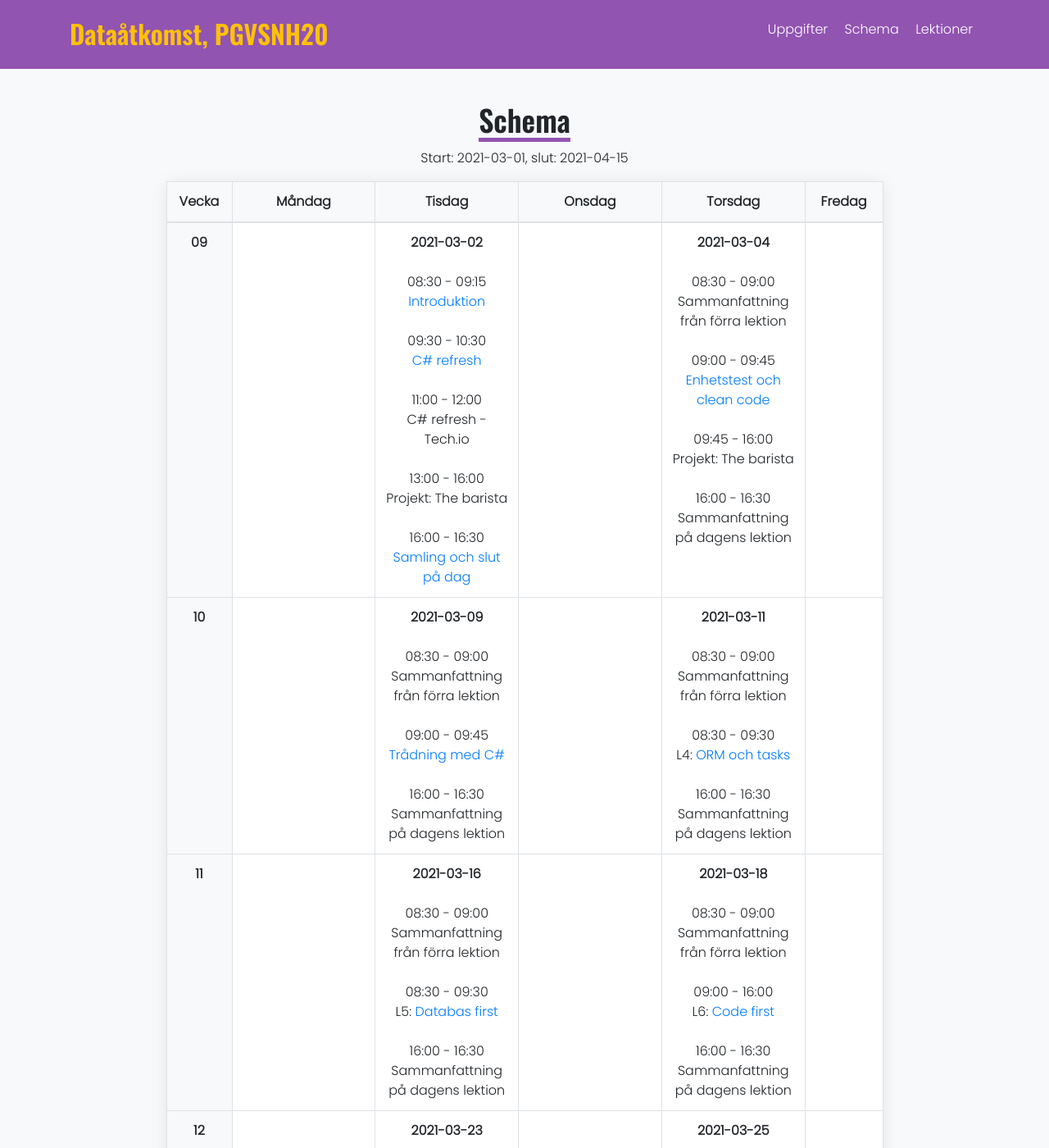
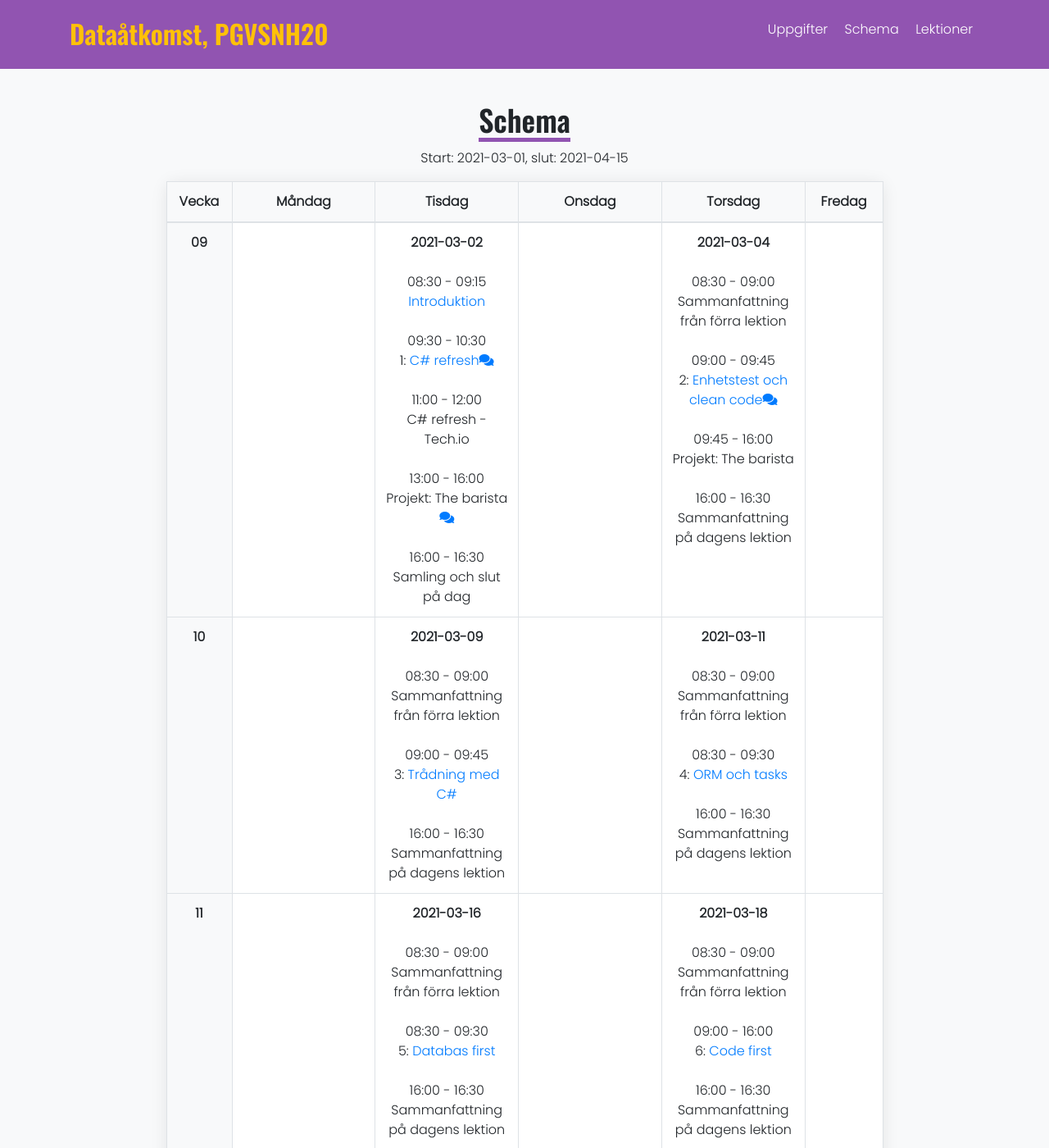
Before and after one commit to PGVSNH20/PGVSNH20-dataatkomst, a Jekyll site: the page built from schedule.md, in a window 1280 px wide and 1400 px high. Shown: the whole window at 82% size. Built offline with Jekyll 4.4.1, drawn with Linux system fonts in a browser that asks for light colours; nearby versions of some CDN libraries; some of the changed text lies outside the part shown.

Commit message:
Updates numbers

```diff
--- a/_data/schedule.yml
+++ b/_data/schedule.yml
@@ -23,6 +23,7 @@ weeks:
     - activity: lecture
       title: "C# refresh"
       titleEn: "C# refresh"
+      number: "1"
       slug: lectures/introduction
       filename: Untitled
       dirname: untitled-lecture
@@ -46,7 +47,6 @@ weeks:
     - activity: standup
       title: "Samling och slut på dag"
       titleEn: "Get together and end of day"
-      slug: lectures/introduction
       description: "Är där frågor? Landing."
       start-full: 20210302T160000
       end-full: 20210302T163000
@@ -64,6 +64,7 @@ weeks:
     - activity: lecture
       title: "Enhetstest och clean code"
       titleEn: "Unit test and clean code"
+      number: "2"
       slug: lectures/cleancode
       description: "Hur kan vi automatisk verificera vår kod och skriva kod som är enklare att läsa"
       start-full: 20210303T090000
@@ -101,6 +102,7 @@ weeks:
     - activity: lecture
       title: "Trådning med C#"
       titleEn: "Threading with C#"
+      number: "3"
       slug: lectures/threading
       description: "Trådar på datorer handlar om att få två sakar att hända samtidigt"
       start-full: 20210309T090000
@@ -124,8 +126,8 @@ weeks:
       end-full: 20210311T090000
     - activity: lecture
       title: "ORM och tasks"
-      titleEn: "Introduction"
-      number: "L4"
+      titleEn: "ORM and tasks"
+      number: "4"
       slug: lectures/ormtask
       description: "ORM och tasks"
       start-full: 20210311T083000
@@ -155,8 +157,8 @@ weeks:
       end-full: 20210316T090000
     - activity: lecture
       title: "Databas first"
-      titleEn: "Introduction"
-      number: "L5"
+      titleEn: "Database first"
+      number: "5"
       slug: lectures/databasefirst
       description: "En teknik vart man börja med att skåpa en databas, kanske man har en eksisterende (legacy) databas"
       start-full: 20210316T083000
@@ -181,7 +183,7 @@ weeks:
     - activity: lecture
       title: "Code first"
       titleEn: "Introduction"
-      number: "L6"
+      number: "6"
       slug: lectures/codefirst
       description: "En teknik vart man skåper en databas utifrån sin kod"
       start-full: 20210318T090000
@@ -212,7 +214,7 @@ weeks:
     - activity: lecture
       title: "Dataåtkomst med Entity Framework"
       titleEn: "Introduction"
-      number: "L7"
+      number: "7"
       slug: lectures/dataaccess
       description: "Dataåtkomst med Entity Framework"
       start-full: 20210323T083000
@@ -237,7 +239,7 @@ weeks:
     - activity: lecture
       title: "Migrations och deployment"
       titleEn: "Introduction"
-      number: "L8"
+      number: "8"
       slug: lectures/migration
       description: "Migrations och deployment"
       start-full: 20210325T083000
@@ -268,7 +270,7 @@ weeks:
     - activity: lecture
       title: "DBContext och Transactions"
       titleEn: "Introduction"
-      number: "L9"
+      number: "9"
       slug: lectures/dbcontext
       description: "DBContext och Transactions"
       start-full: 20210330T083000
@@ -293,7 +295,7 @@ weeks:
     - activity: lecture
       title: "Enhetstest med data"
       titleEn: "Introduction"
-      number: "L10"
+      number: "10"
       slug: lectures/unittestdata
       description: "Enhetstest med data"
       start-full: 20210401T090000
@@ -326,7 +328,7 @@ weeks:
     - activity: lecture
       title: "Datåtkomst och dokument databaser"
       titleEn: "Introduction"
-      number: "L11"
+      number: "11"
       slug: lectures/documentdb
       description: "Datåtkomst och dokument databaser"
       start-full: 20210406T090000
@@ -351,7 +353,7 @@ weeks:
     - activity: lecture
       title: "Prestanda och optimering"
       titleEn: "Introduction"
-      number: "L12"
+      number: "12"
       slug: lectures/performance
       description: "Prestanda och optimering"
       start-full: 20210408T090000
@@ -382,7 +384,7 @@ weeks:
     - activity: lecture
       title: "Datatjänster"
       titleEn: "Introduction"
-      number: "L13"
+      number: "13"
       slug: lectures/dataservices
       description: "Graphql"
       start-full: 20210413T090000
@@ -407,7 +409,6 @@ weeks:
     - activity: lecture
       title: "Ask Almost Anything"
       titleEn: "Introduction"
-      number: "A1"
       slug: aaa/1
       description: "TBA"
       start-full: 20210415T083000
--- a/schedule.md
+++ b/schedule.md
@@ -39,7 +39,7 @@ permalink: /schedule/
             <div class="pt-4">
               {{ activity.start-full | date: "%R"}} - {{ activity.end-full | date: "%R"}}
               <div>
-              {% if activity.number %}{{ activity.number }}: {% endif %}{% if activity.slug %}<a href="{{ activity.slug | prepend: site.baseurl }}">{{activity.title}}</a>{% else %}{{activity.title}}{% endif %}
+              {% if activity.number %}{{ activity.number }}: {% endif %}{% if activity.slug %}<a href="{{ activity.slug | prepend: site.baseurl }}">{{activity.title}}</a>{% else %}{{activity.title}}{% endif %}{% if activity.discussion %}<a href="{{activity.discussion}}"><i class="fa fa-comments" aria-hidden="true"></i></a><br>{% endif %}
               </div>
             </div>
             {%- endfor -%}
```
